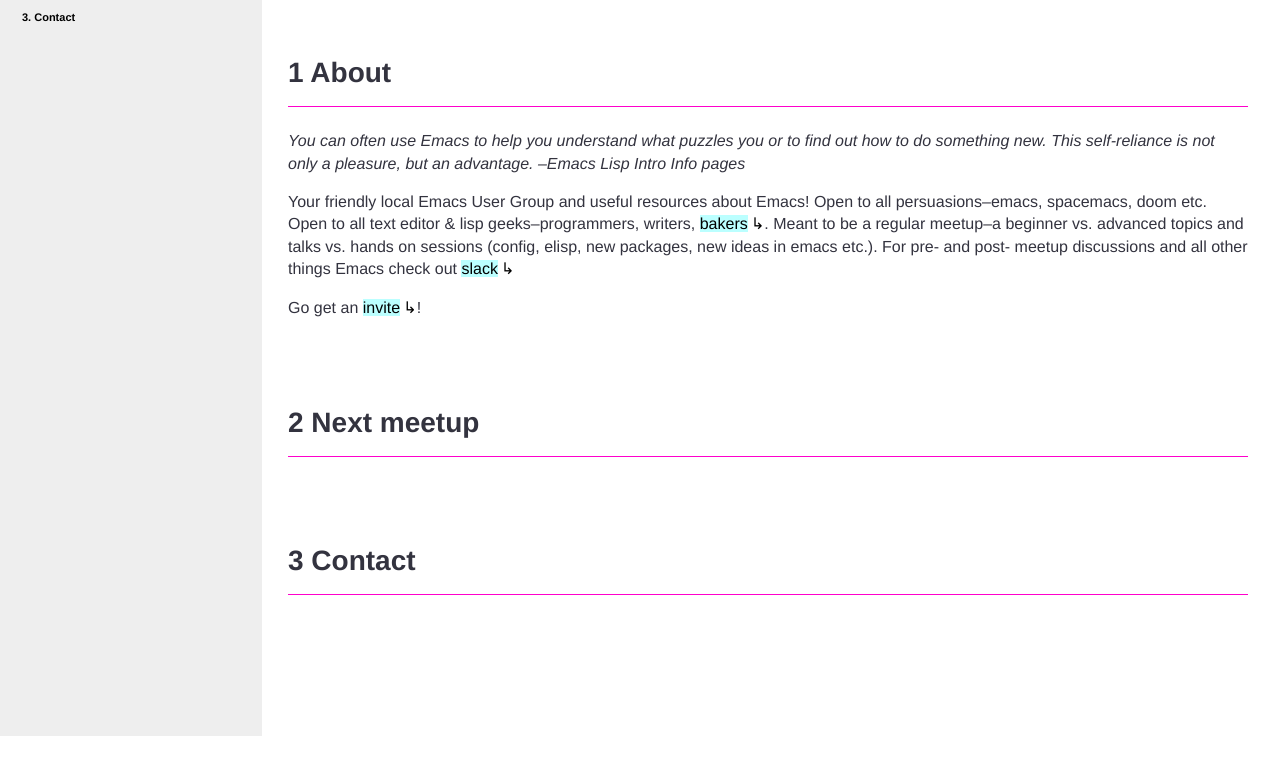
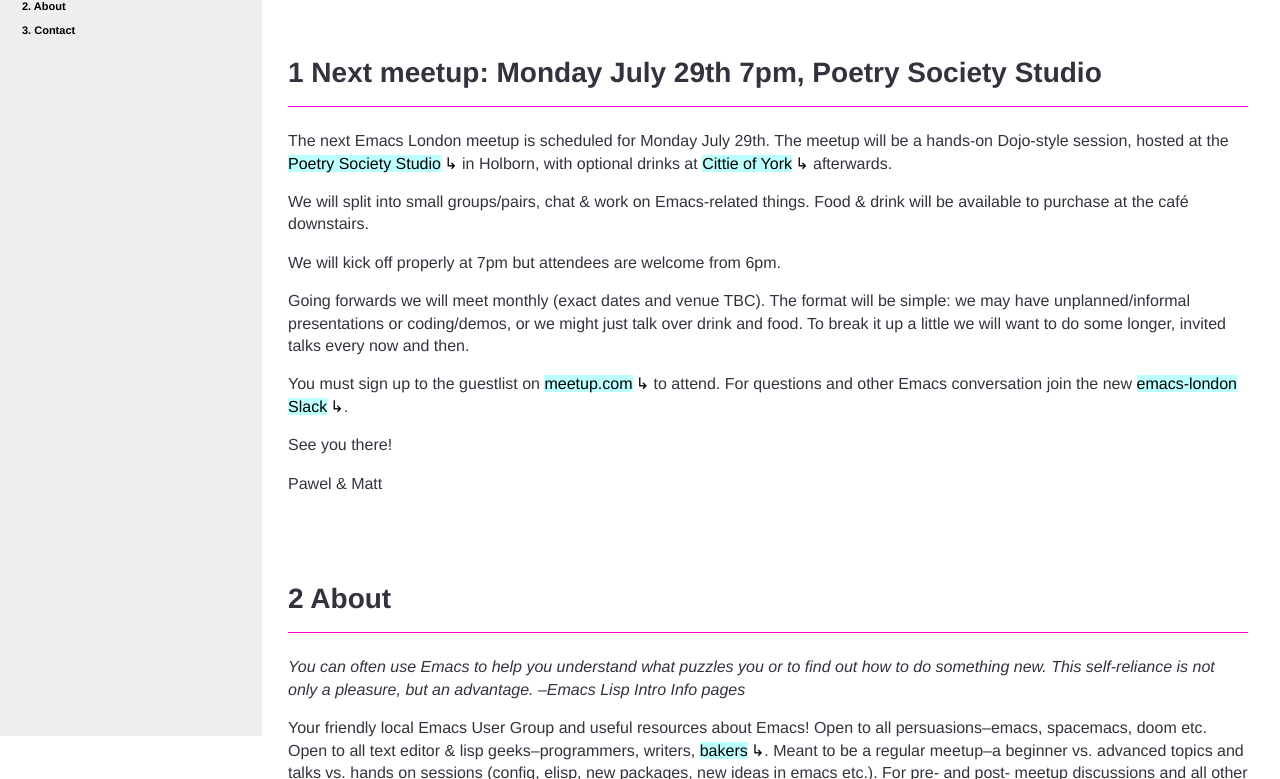
Before and after one commit to london-emacs-hacking/london-emacs-hacking.github.io, a plain HTML site: page index.html in a window 1280 px wide. Shown: the part 108-887 px from the top of the page. Before the commit the page ends 842 px from the top, so only its background shows below. Drawn offline with Linux system fonts and the light colour scheme.

Commit message:
Matt's patch

```diff
--- a/index.html
+++ b/index.html
@@ -3,12 +3,11 @@
 "http://www.w3.org/TR/xhtml1/DTD/xhtml1-strict.dtd">
 <html xmlns="http://www.w3.org/1999/xhtml" lang="en" xml:lang="en">
 <head>
-<!-- 2019-05-17 Fri 19:07 -->
+<!-- 2019-07-23 Tue 07:58 -->
 <meta http-equiv="Content-Type" content="text/html;charset=utf-8" />
 <meta name="viewport" content="width=device-width, initial-scale=1" />
 <title>London Emacs Hacking</title>
 <meta name="generator" content="Org mode" />
-<meta name="author" content="Pawel Ceranka" />
 <link rel="stylesheet" type="text/css" href="css/style.css" />
 <script type="text/javascript">
 /*
@@ -64,16 +63,56 @@ for the JavaScript code in this tag.
 <h2>Table of Contents</h2>
 <div id="text-table-of-contents">
 <ul>
-<li><a href="#org9ea32a5">1. About</a></li>
-<li><a href="#org662baf1">2. Next meetup</a></li>
-<li><a href="#orgc4ffa7c">3. Contact</a></li>
+<li><a href="#org6d79980">1. Next meetup: Monday July 29th 7pm, Poetry Society Studio</a></li>
+<li><a href="#orga61ddb5">2. About</a></li>
+<li><a href="#org4345455">3. Contact</a></li>
 </ul>
 </div>
 </div>
 
-<div id="outline-container-org9ea32a5" class="outline-2">
-<h2 id="org9ea32a5"><span class="section-number-2">1</span> About</h2>
+<div id="outline-container-org6d79980" class="outline-2">
+<h2 id="org6d79980"><span class="section-number-2">1</span> Next meetup: Monday July 29th 7pm, Poetry Society Studio</h2>
 <div class="outline-text-2" id="text-1">
+<p>
+The next Emacs London meetup is scheduled for Monday July 29th. The meetup will
+be a hands-on Dojo-style session, hosted at the <a href="https://goo.gl/maps/hQTo4moTHToJwvgG7">Poetry Society Studio</a> in
+Holborn, with optional drinks at <a href="https://goo.gl/maps/AVqtkDoeoDtRmwZV9">Cittie of York</a> afterwards.
+</p>
+
+<p>
+We will split into small groups/pairs, chat &amp; work on Emacs-related things.
+Food &amp; drink will be available to purchase at the café downstairs.
+</p>
+
+<p>
+We will kick off properly at 7pm but attendees are welcome from 6pm.
+</p>
+
+<p>
+Going forwards we will meet monthly (exact dates and venue TBC). The format will be
+simple: we may have unplanned/informal presentations or
+coding/demos, or we might just talk over drink and food. To break it up a little
+we will want to do some longer, invited talks every now and then.
+</p>
+
+<p>
+You must sign up to the guestlist on <a href="https://www.meetup.com/London-Emacs-Hacking/">meetup.com</a> to attend. For questions and
+other Emacs conversation join the new <a href="https://emacs-london.herokuapp.com/">emacs-london Slack</a>.
+</p>
+
+<p>
+See you there!
+</p>
+
+<p>
+Pawel &amp; Matt
+</p>
+</div>
+</div>
+
+<div id="outline-container-orga61ddb5" class="outline-2">
+<h2 id="orga61ddb5"><span class="section-number-2">2</span> About</h2>
+<div class="outline-text-2" id="text-2">
 <p>
 <i>You can often use Emacs to help you understand what puzzles you or to find out how to do something new.</i>
 <i>This self-reliance is not only a pleasure, but an advantage.</i>
@@ -93,16 +132,18 @@ Go get an <a href="https://emacs-london.herokuapp.com/">invite</a>!
 </p>
 </div>
 </div>
-<div id="outline-container-org662baf1" class="outline-2">
-<h2 id="org662baf1"><span class="section-number-2">2</span> Next meetup</h2>
+
+<div id="outline-container-org4345455" class="outline-2">
+<h2 id="org4345455"><span class="section-number-2">3</span> Contact</h2>
+<div class="outline-text-2" id="text-3">
+<p>
+Join the new <a href="https://emacs-london.herokuapp.com/">emacs-london Slack</a> to discuss the London meetups and all other things Emacs.
+</p>
 </div>
-<div id="outline-container-orgc4ffa7c" class="outline-2">
-<h2 id="orgc4ffa7c"><span class="section-number-2">3</span> Contact</h2>
 </div>
 </div>
 <div id="postamble" class="status">
-<p class="author">Author: Pawel Ceranka</p>
-<p class="date">Created: 2019-05-17 Fri 19:07</p>
+<p class="date">Created: 2019-07-23 Tue 07:58</p>
 <p class="validation"><a href="http://validator.w3.org/check?uri=referer">Validate</a></p>
 </div>
 </body>
```
Also changed, not shown: 1 other file.
